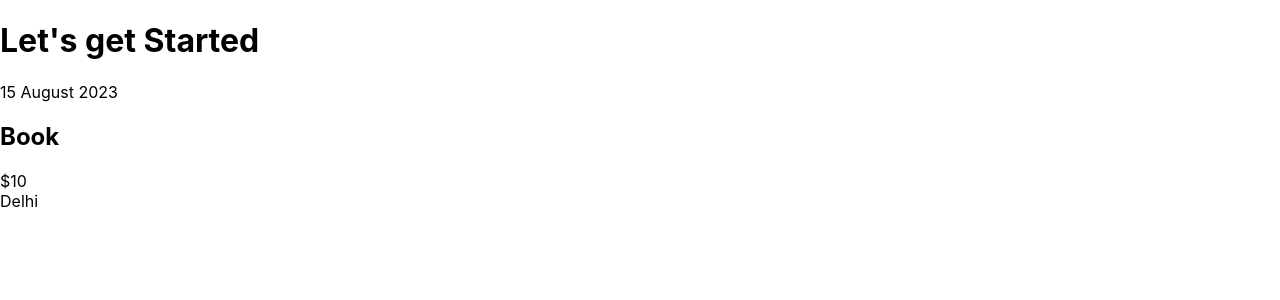
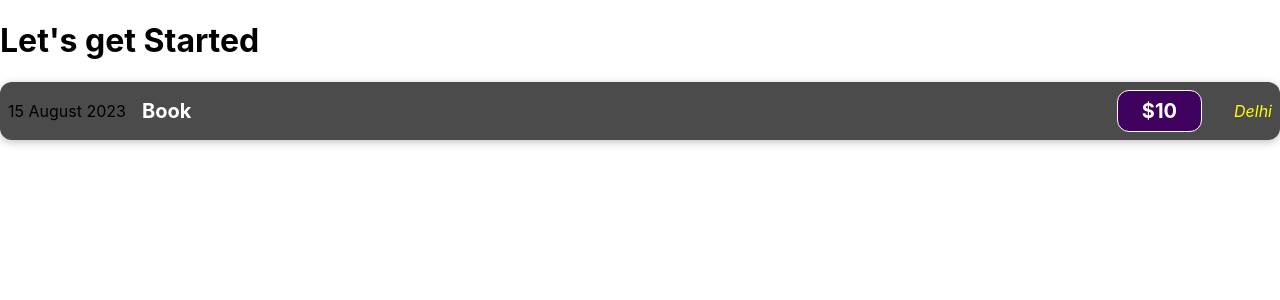
Before and after one commit to naavika/Learning-React, a React (Create React App) app: page / in a window 1280 px wide. Shown: the top 300 px of the page. Built offline with nearby package versions, Linux system fonts and the light colour scheme.

Commit message:
project-one

```diff
--- /dev/null
+++ b/src/components/ExpenseItem.css
@@ -0,0 +1,62 @@
+.expense-item {
+    display: flex;
+    justify-content: space-between;
+    align-items: center;
+    box-shadow: 0 2px 8px rgba(0, 0, 0, 0.25);
+    padding: 0.5rem;
+    margin: 1rem 0;
+    border-radius: 12px;
+    background-color: #4b4b4b;
+  }
+
+  .expense-item__location {
+    margin-left: 1rem;
+    color: yellow;
+    font-style: italic;
+  }
+
+  .expense-item__description {
+    display: flex;
+    flex-direction: column;
+    gap: 1rem;
+    align-items: flex-end;
+    flex-flow: column-reverse;
+    justify-content: flex-start;
+    flex: 1;
+  }
+
+  .expense-item h2 {
+    color: #3a3a3a;
+    font-size: 1rem;
+    flex: 1;
+    margin: 0 1rem;
+    color: white;
+  }
+
+  .expense-item__price {
+    font-size: 1rem;
+    font-weight: bold;
+    color: white;
+    background-color: #40005d;
+    border: 1px solid white;
+    padding: 0.5rem;
+    border-radius: 12px;
+  }
+
+  @media (min-width: 580px) {
+    .expense-item__description {
+      flex-direction: row;
+      align-items: center;
+      justify-content: flex-start;
+      flex: 1;
+    }
+
+    .expense-item__description h2 {
+      font-size: 1.25rem;
+    }
+
+    .expense-item__price {
+      font-size: 1.25rem;
+      padding: 0.5rem 1.5rem;
+    }
+  }
--- a/src/components/ExpenseItem.js
+++ b/src/components/ExpenseItem.js
@@ -1,13 +1,13 @@
-import React from 'react';
+import "./ExpenseItem.css";
 
 function ExpenseItem() {
   return (
-    <div>
+    <div className = 'expense-item'>
       <div>15 August 2023</div>
-      <div>
+      <div className = 'expense-item__description'>
         <h2>Book</h2>
-        <div>$10</div>
-        <div>Delhi</div>
+        <div className = 'expense-item__price'>$10</div>
+        <div className = 'expense-item__location'>Delhi</div>
       </div>
     </div>
   );
```
